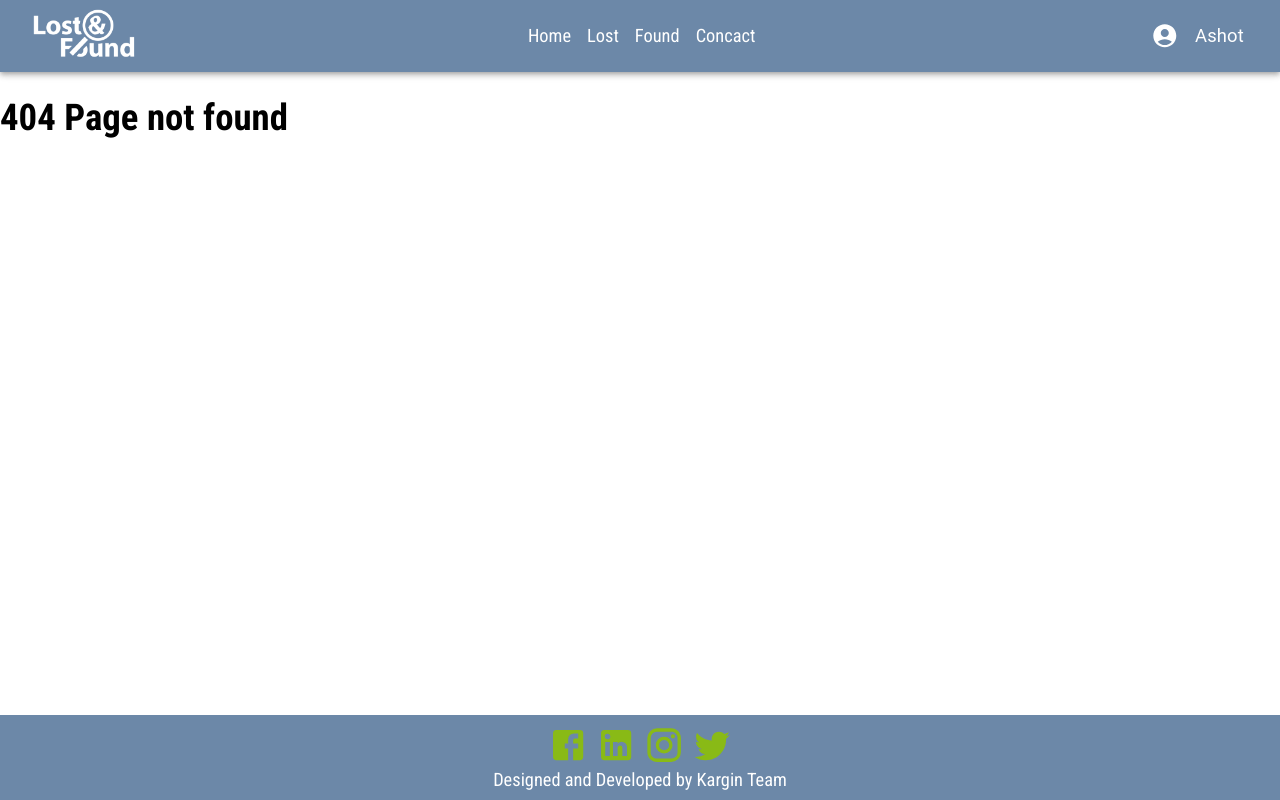
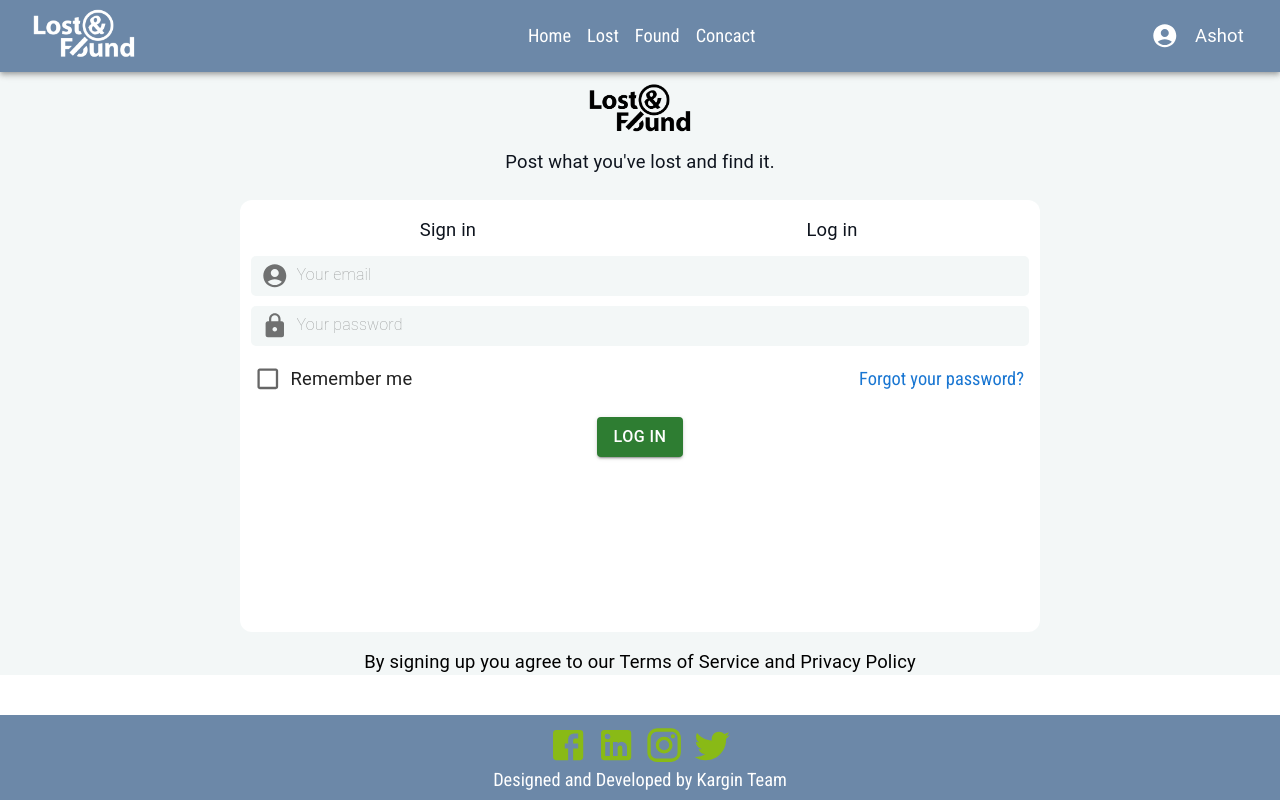
Before and after one commit to MartinElizbaryan/Aca_Simply_project_React, a React (Create React App) app: page /signin in a window 1280 px wide. Before the commit this address had no page. Built offline with nearby package versions, Linux system fonts and the light colour scheme.

Commit message:
start to work on SingInScreen

```diff
--- a/src/App.js
+++ b/src/App.js
@@ -8,6 +8,7 @@ import Main from './components/Main/Main';
 import Home from './components/Home/Home';
 import Posts from './components/Posts/Posts';
 import PageNotFound from './components/Errors/PageNotFound/PageNotFound';
+import SignIn from './components/SignIn/SignIn';
 
 function ScrollToTop() {
   useEffect(() => {
@@ -27,6 +28,7 @@ function App() {
             <Route index element={<Home />} />
             <Route exact path='/home' element={<Home />} />
             <Route exact path='/posts' element={<Posts />} />
+            <Route exact path='/signin' element={<SignIn />} />
             <Route path="*" element={<PageNotFound />} />
           </Route>
         </Routes>
--- a/src/Constants/AppColors.js
+++ b/src/Constants/AppColors.js
@@ -1,9 +1,10 @@
 const AppColors = {
   blue: "rgb(108 136 168)",
   white: "#fff",
-  lightGrey: "#FFFFFF99",
+  lightGrey: "#f3f7f7",
   dark: "#212121",
-  green: '#89ba16'
+  green: '#89ba16',
+  black: "#000"
 };
 
 export default AppColors
--- a/src/components/Header/Header.js
+++ b/src/components/Header/Header.js
@@ -6,6 +6,7 @@ import LogoutIcon from '@mui/icons-material/Logout';
 import PersonIcon from '@mui/icons-material/Person';
 import AccountCircle from '@mui/icons-material/AccountCircle';
 import { navlist } from './constants'
+import { loginNavlist } from './constants'
 import AppColors from "../../Constants/AppColors.js";
 import { CustomLink as Link } from '../Shared/CustomLink/CustomLink'
 export default function Header() {
@@ -59,7 +60,7 @@ export default function Header() {
                 <ListItemIcon>
                   <PersonIcon fontSize="small" />
                 </ListItemIcon>
-                My Profile
+                <Link url={loginNavlist[0].route} color={AppColors.black} key={0} title={"My Profile"} />
               </MenuItem>
               <MenuItem>
                 <ListItemIcon>
--- a/src/components/Header/constants.js
+++ b/src/components/Header/constants.js
@@ -4,3 +4,8 @@ export const navlist = [
     { name: 'Found', route: '/found' },
     { name: 'Concact', route: '/contact' },
 ]
+
+export const loginNavlist = [
+    { name: 'SignIn', route: '/signin' },
+    { name: 'SingUp', route: '/signup' },
+]
--- /dev/null
+++ b/src/components/Shared/InputField/InputField.js
@@ -0,0 +1,27 @@
+import React, { useState } from "react";
+import { AccountCircle, Lock } from '@mui/icons-material';
+import InputAdornment from '@mui/material/InputAdornment';
+import { TextField } from '@mui/material';
+import AppColors from '../../../Constants/AppColors';
+
+export function InputField({ account, password, placeholder }) {
+    const [showUnderline, setShowUnderline] = useState(true);
+    const showHideUnderline = () => {
+        setShowUnderline(!showUnderline);
+    }
+    return (
+        <TextField  id="input-with-icon-textfield" variant="standard" required placeholder={placeholder} fullWidth inputProps={{ style: { fontSize: 16, fontWeight: "200", }, maxLength: 30, }}
+            InputProps={{
+                disableUnderline: showUnderline,
+                startAdornment: (
+                    <InputAdornment position="start" >
+                        {account && <AccountCircle />}
+                        {password && <Lock />}
+                    </InputAdornment>
+                ),
+            }}
+            style={{ backgroundColor: AppColors.lightGrey, height: 40, display: "flex", justifyContent: "center", width: "100%", borderRadius: 5, paddingLeft: 10, marginBottom: 10 }}
+            onClick= {showHideUnderline}
+        />
+    )
+}
--- a/src/components/Shared/Logo/Logo.js
+++ b/src/components/Shared/Logo/Logo.js
@@ -1,14 +1,19 @@
 import logo from "../../../assets/logo.png";
+import blackLogo from "../../../assets/blackLogo.png"
 import useStyles from "./style";
 import { Link as RouterLink } from 'react-router-dom'
 import Link from "@mui/material/Link"
-export function Logo() {
+export function Logo({ black }) {
     const classes = useStyles();
     return (
         <div className={classes.logo} >
-            <Link to='/' component={RouterLink}>
-                <img src={logo} alt="" />
-            </Link>
+            {black ?
+                <Link to='/' component={RouterLink}>
+                    <img src={blackLogo} alt="" />
+                </Link>
+                : <Link to='/' component={RouterLink}>
+                    <img src={logo} alt="" />
+                </Link>}
         </div>
     )
 }
--- /dev/null
+++ b/src/components/SignIn/SignIn.js
@@ -0,0 +1,37 @@
+import React from "react";
+import { Typography, Box, Checkbox, FormControlLabel, Button, Link } from '@mui/material';
+import { Logo } from '../Shared/Logo/Logo';
+import AppColors from "../../Constants/AppColors";
+import { InputField } from "../Shared/InputField/InputField";
+
+export default function SignIn() {
+
+    return (
+        <Box display={"flex"} justifyContent={"center"} alignItems={"center"} flexDirection={"column"} bgcolor={AppColors.lightGrey} flex={1} >
+            <Logo black={true} />
+            <Typography textAlign="center" color={"#0e141e"} mb={3}>Post what you've lost and find it. </Typography>
+            <Box bgcolor={AppColors.white} width={"60%"} height={400} borderRadius={3} padding={2}>
+                <Box display="flex" flexDirection="row" justifyContent="space-between">
+                    <Typography textAlign={"center"} color={"#0e141e"} width={"50%"} height={40}>Sign in</Typography>
+                    <Typography textAlign={"center"} color={"#0e141e"} width={"50%"} height={40}>Log in</Typography>
+                </Box>
+                <Box display={"flex"} flexDirection={"column"} alignItems={"center"}>
+                    <InputField account={true} placeholder={"Your email"} />
+                    <InputField password={true} placeholder={"Your password"} />
+                </Box>
+                <Box display="flex" flexDirection="row" alignItems="center" justifyContent="space-between" mb={2}>
+                    <FormControlLabel control={<Checkbox />} label="Remember me" style={{ color: AppColors.dark }} />
+                    <Link href="#" underline="none">
+                        {'Forgot your password?'}
+                    </Link>
+                </Box>
+                <Box display="flex" alignItems="center" justifyContent="center">
+                    <Button variant="contained" color="success">
+                        Log in
+                    </Button>
+                </Box>
+            </Box>
+            <Typography mt={2}>By signing up you agree to our Terms of Service and Privacy Policy</Typography>
+        </Box>
+    );
+}
```
Also changed, not shown: src/Assets/blackLogo.png (added), src/components/SignIn/styles.js (added).
